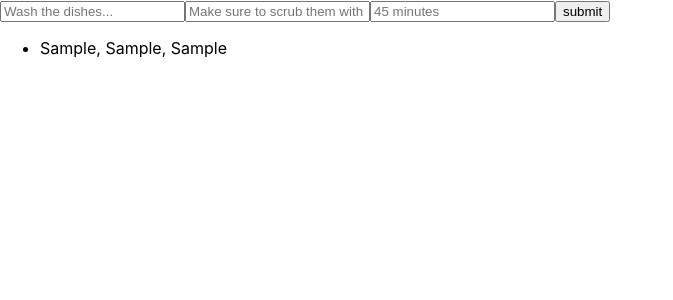
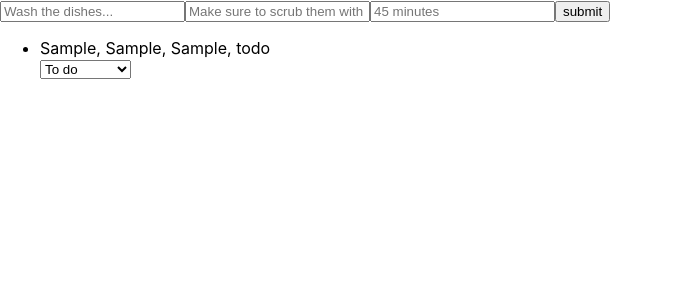
Before and after one commit to edwgeo/productivity-app, a React (Create React App) app: page / in a window 1280 px wide. Both pictures are taken after typing "Sample", "Sample", "Sample" into the empty fields and a click on the input "submit". Shown: the top 300 px of the page, without its empty margins (0-673 px from the left). Built offline with nearby package versions, Linux system fonts and the light colour scheme; the HTML template or start-up script is replaced by a standard one.

Commit message:
modified status handling for todos

```diff
--- a/src/components/Todo.js
+++ b/src/components/Todo.js
@@ -5,9 +5,12 @@ function Todo (props) {
     const [description, setDescription] = useState(props.desc)
     const [time, setTime] = useState(props.time)
     const [status, setStatus] = useState(props.status)
+    // want to have a form where we can change the status
+    // this should get a method from the TodoList component that adjusts the states of the current todos
     return (
-        <div>{todoName}, {description}, {time}</div>
+        <div>{todoName}, {description}, {time}, {status}</div>
     )
+
 }
 
 export default Todo
--- a/src/components/TodoList.js
+++ b/src/components/TodoList.js
@@ -1,9 +1,9 @@
 import React, { useState } from 'react'
 import Todo from './Todo'
 
-function TodoList () {
-    const [todos, setTodos] = useState([])
-    const [latestTodo, setLatestTodo] = useState({name: "", desc: "", time: "", status: "todo"})
+ function TodoList () {
+     const [todos, setTodos] = useState([])
+     const [latestTodo, setLatestTodo] = useState({name: "", desc: "", time: "", status: "todo"})
 
     let handleChange = (event) => {
         const value = event.target.value;
@@ -47,7 +47,16 @@ function TodoList () {
             <ul>
             {todos.map((todo, index) =>
                 <li key={index}>
-                    <Todo {...todo} />
+                    <Todo {...todo}/>
+                    <form>
+                        <select name="status" value={todo.status}>
+                            <option value="todo">To do</option>
+                            <option value="inProgress">In Progress</option>
+                            <option value="done">Done</option>
+                        </select>
+                    </form>
+                    {/* show the status of the todo here, and have an onSubmit handler
+                        Also make it so that there's multiple sections and based on status they're displayed in each section */}
                 </li>
             )}
             </ul>
```
